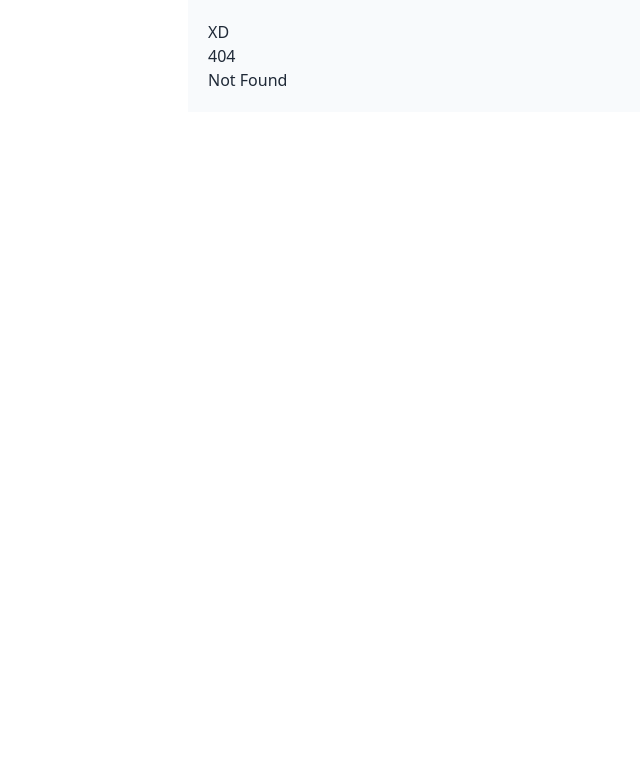
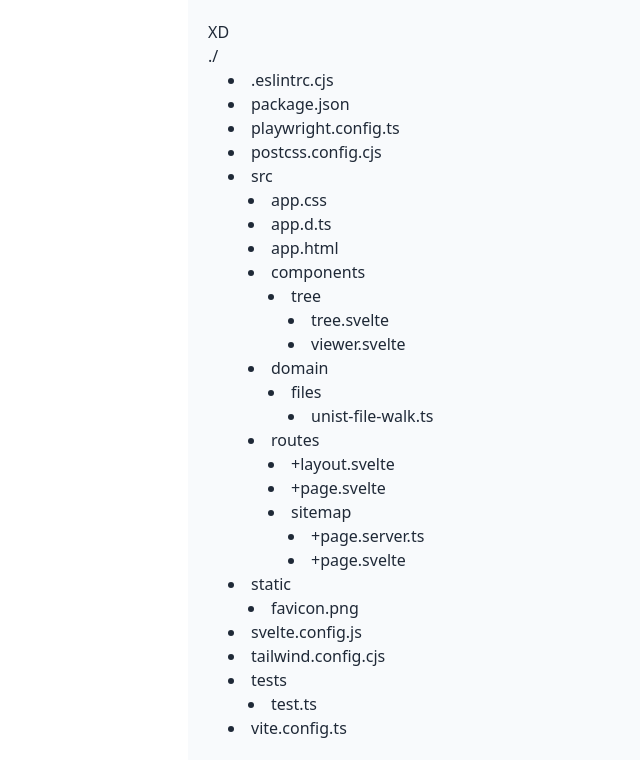
Before and after one commit to oneacik/svelte-static-digital-garden, a SvelteKit app: page /sitemap in a window 1280 px wide. Before the commit this address had no page. Shown: the top 776 px of the page, without its empty margins (132-772 px from the left). Built offline with nearby package versions, Linux system fonts and the light colour scheme.

Commit message:
created almost sitemap

```diff
--- /dev/null
+++ b/src/components/tree/tree.svelte
@@ -0,0 +1,22 @@
+<script lang="ts">
+	import type { Directory, FileNode } from '../../domain/files/unist-file-walk';
+
+	export let tree: FileNode = { type: 'directory', children: [] };
+
+	function isDirectory(tree: FileNode): tree is Directory {
+		return tree.type == 'directory';
+    }
+    console.log(JSON.stringify(tree, undefined, 4))
+    console.log(isDirectory(tree))
+</script>
+
+{#if isDirectory(tree)}
+	<span>{tree.data.name}</span>
+	<ul class="list-disc list-inside pl-5">
+		{#each tree.children as child}
+            <li><svelte:self tree={child} /></li>
+		{/each}
+    </ul>
+{:else}
+	<span>{tree.data.name}</span>
+{/if}
--- /dev/null
+++ b/src/components/tree/viewer.svelte
@@ -0,0 +1,5 @@
+<script lang="ts">
+	import { FileNode } from '../../domain/files/unist-file-walk';
+
+	export let tree: FileNode = {type: "directory", children: []};
+</script>
--- a/src/domain/files/unist-file-walk.ts
+++ b/src/domain/files/unist-file-walk.ts
@@ -4,7 +4,7 @@ import path from "path"
 
 
 export function walk(dir: string): Directory {
-    return { type: "directory", children: _walk(dir) }
+    return { type: "directory", children: _walk(dir), data: { name: dir } }
 }
 
 function _walk(dir: string): FileNode[] {
@@ -13,17 +13,19 @@ function _walk(dir: string): FileNode[] {
         const nodePath = path.join(dir, nodeName)
         const type = fs.lstatSync(nodePath)
 
-        if (type.isDirectory()) return { type: "directory", name: nodeName, children: _walk(nodePath) }
-        if (type.isFile()) return { type: "file", name: nodeName }
-        throw new Error(`${nodePath}: Not a file nor directory`)
-    })
+        if (type.isDirectory()) return { type: "directory", data: { name: nodeName }, children: _walk(nodePath) }
+        if (type.isFile()) return { type: "file", data: { name: nodeName } }
+        return undefined
+    }).filter(x => x != undefined) as FileNode[]
 
 }
 
-type FileNode = File | Directory
+export type FileNode = File | Directory
 
-interface Directory extends Parent<Directory | File, { type: "directory", name: string }> {
+export interface Directory extends Parent<Directory | File, { name: string }> {
+    type: "directory"
 }
 
-interface File extends Node<{ type: "file", name: string }> {
+export interface File extends Node<{ name: string }> {
+    type: "file"
 }
--- /dev/null
+++ b/src/routes/sitemap/+page.server.ts
@@ -0,0 +1,5 @@
+import {walk, FileNode} from '../../domain/files/unist-file-walk'
+
+export function load(): FileNode{
+    return walk("./")
+}
--- /dev/null
+++ b/src/routes/sitemap/+page.svelte
@@ -0,0 +1,10 @@
+<script lang="ts">
+	import Tree from '../../components/tree/tree.svelte';
+	import type { FileNode } from '../../domain/files/unist-file-walk';
+
+	export let data: FileNode;
+</script>
+
+<div class="list-disc">
+	<Tree tree={data} />
+</div>
```
